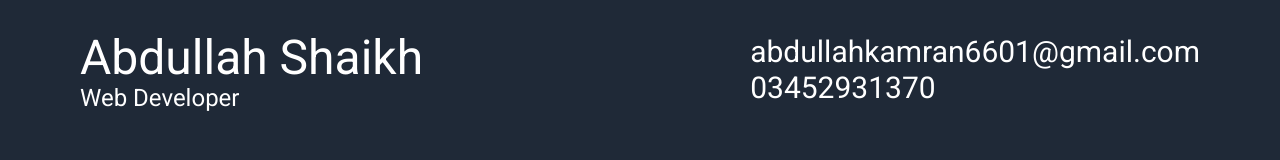
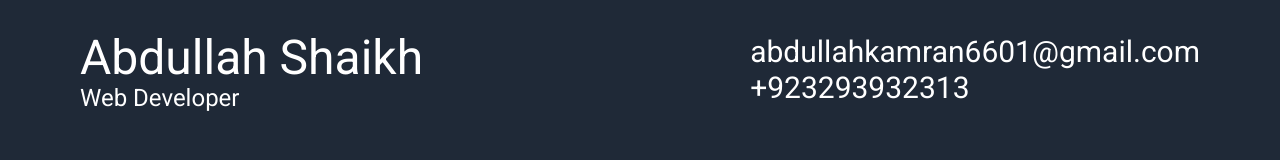
Before and after one commit to abdullahsheikh01/personal_portfolio_website, a Next.js app: page /components/footer in a window 1280 px wide. Shown: the part 166-326 px from the top of the page. Built offline with nearby package versions, Linux system fonts and the light colour scheme; some icons are missing.

Commit message:
Minor Change

```diff
--- a/src/app/components/footer/page.tsx
+++ b/src/app/components/footer/page.tsx
@@ -19,7 +19,7 @@ export default function Footer(){
       </div>
       <div>
         <p className="text-white text-xl 2xl:text-xl xl:text-3xl text-[20px]"><Link href="">abdullahkamran6601@gmail.com</Link></p>
-        <p className="text-white text-xl 2xl:text-xl xl:text-3xl text-[20px]">03452931370</p>
+        <p className="text-white text-xl 2xl:text-xl xl:text-3xl text-[20px]">+923293932313</p>
       </div>
       </div>
     </footer>
```
